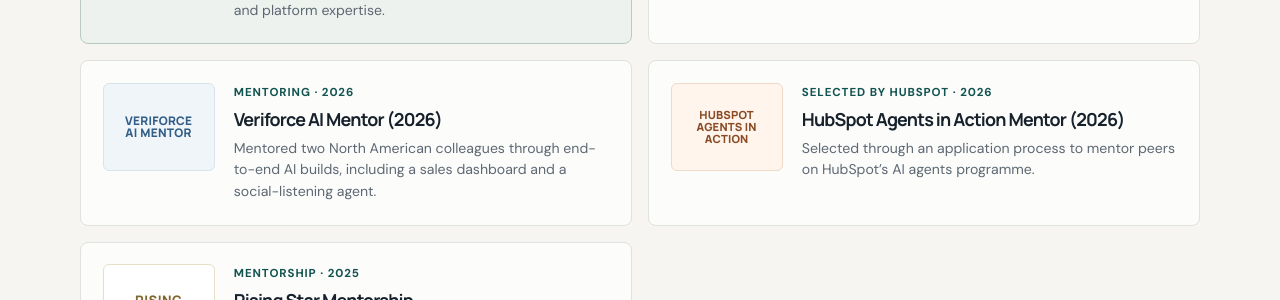
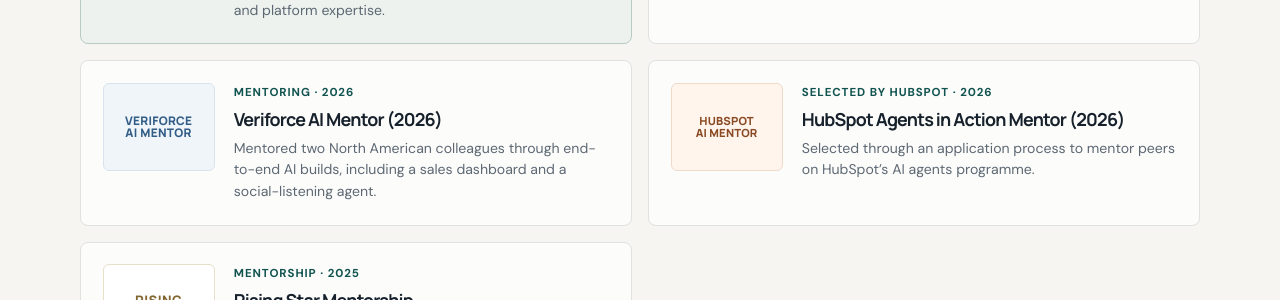
Before and after one commit to georgefwmurray/Marketing-Operations-Control-Centre, a Jekyll site: the page built from HubSpot-Expert-South-Wales.md, in a window 1280 px wide and 900 px high, scrolled down 2577 px. Shown: the part 141-441 px from the top of the window. Built offline with Jekyll 4.4.1, drawn with Linux system fonts in a browser that asks for light colours.

Commit message:
Shorten HubSpot mentor badge

```diff
--- a/HubSpot-Expert-South-Wales.md
+++ b/HubSpot-Expert-South-Wales.md
@@ -55,7 +55,7 @@ description: "South Wales-based marketing operations and HubSpot leader, with mu
     <article class="credential-card credential-card--featured"><div class="credential-mark credential-mark--arena" aria-hidden="true">TOP 8</div><div><span class="credential-type">Global recognition · 2026</span><h3>HubSpot Admin Arena</h3><p>Global Finalist (Top 8) in the 2026 HubSpot Admin Arena, recognising practical HubSpot administration knowledge and platform expertise.</p></div></article>
     <article class="credential-card"><div class="credential-mark credential-mark--academy" aria-hidden="true">HubSpot<br>Academy</div><div><span class="credential-type">Professional certifications</span><h3>13 HubSpot Academy certifications</h3><p>Ongoing structured learning across HubSpot’s platform, tools and marketing disciplines.</p></div></article>
     <article class="credential-card"><div class="credential-mark credential-mark--veriforce" aria-hidden="true">VERIFORCE<br>AI MENTOR</div><div><span class="credential-type">Mentoring · 2026</span><h3>Veriforce AI Mentor (2026)</h3><p>Mentored two North American colleagues through end-to-end AI builds, including a sales dashboard and a social-listening agent.</p></div></article>
-    <article class="credential-card"><div class="credential-mark credential-mark--hubspot-agents" aria-hidden="true">HUBSPOT<br>AGENTS IN ACTION</div><div><span class="credential-type">Selected by HubSpot · 2026</span><h3>HubSpot Agents in Action Mentor (2026)</h3><p>Selected through an application process to mentor peers on HubSpot’s AI agents programme.</p></div></article>
+    <article class="credential-card"><div class="credential-mark credential-mark--hubspot-agents" aria-hidden="true">HUBSPOT<br>AI MENTOR</div><div><span class="credential-type">Selected by HubSpot · 2026</span><h3>HubSpot Agents in Action Mentor (2026)</h3><p>Selected through an application process to mentor peers on HubSpot’s AI agents programme.</p></div></article>
     <article class="credential-card"><div class="credential-mark credential-mark--rising" aria-hidden="true">RISING<br>STAR</div><div><span class="credential-type">Mentorship · 2025</span><h3>Rising Star Mentorship</h3><p>Selected for the 2025 Rising Star Mentorship programme, reflecting a commitment to development and learning.</p></div></article>
   </div>
   <p class="credential-footnote">These credentials sit alongside practical platform ownership, team leadership and delivery across five brands.</p>
```
